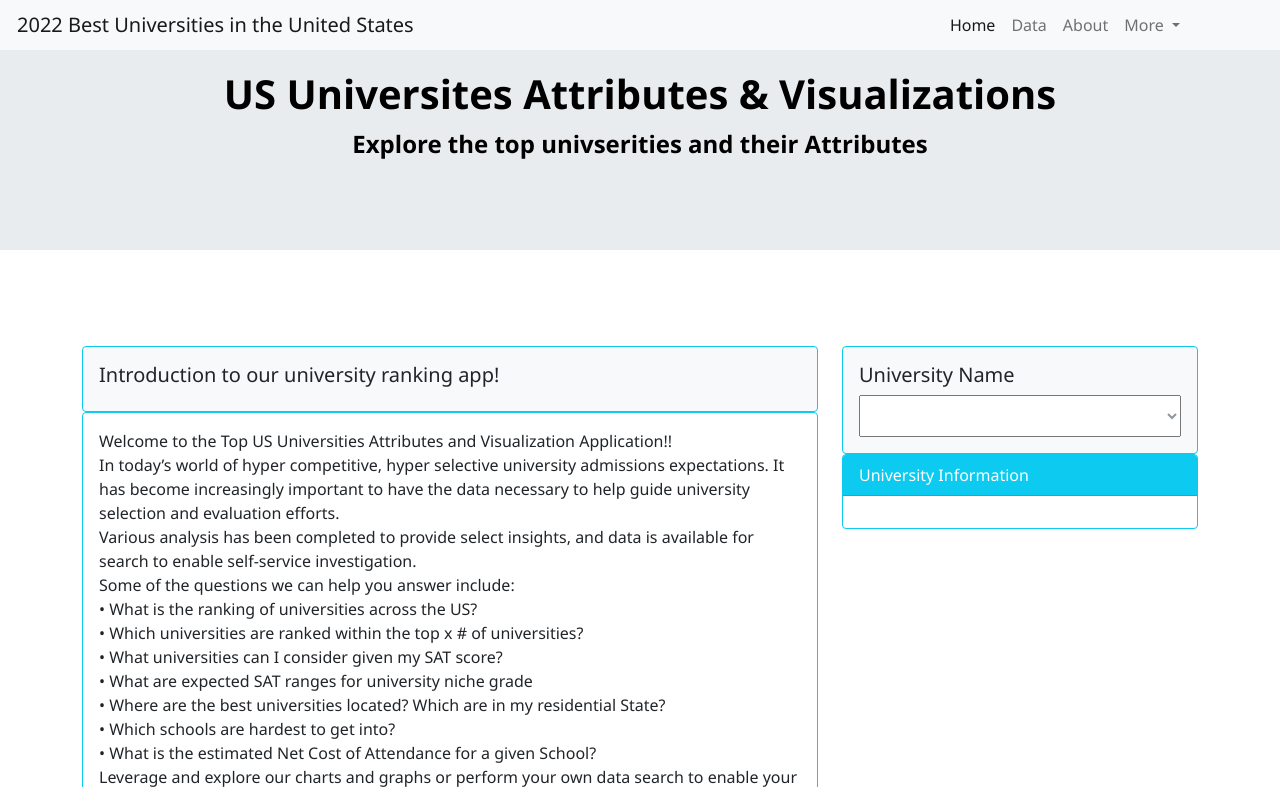
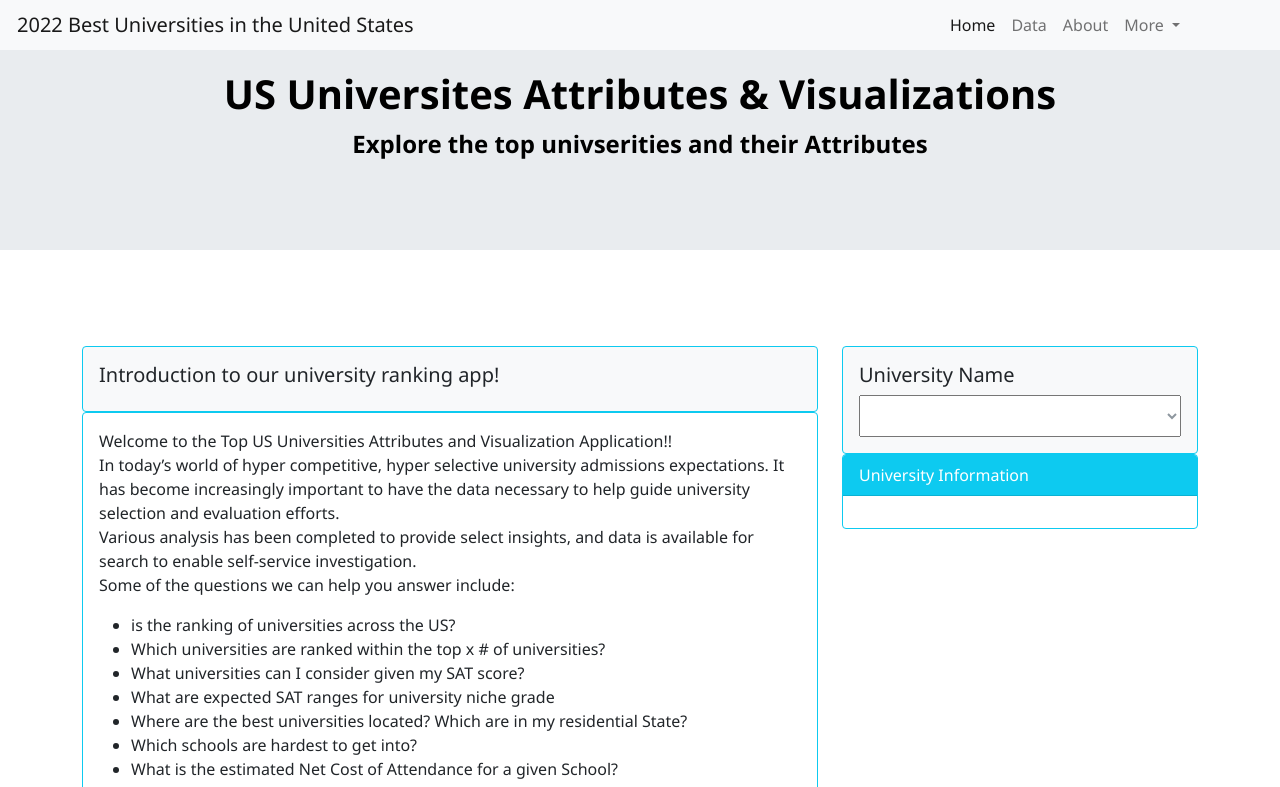
Before and after one commit to ZiboZhao0804/University-Ranking, a Flask app: page / in a window 1280 px wide. Shown: the top 787 px of the page. Run offline with Flask 2, Linux system fonts and the light colour scheme; data that the repository does not hold is empty; some libraries are stand-ins or nearby versions; grey boxes are pictures that could not be loaded.

Commit message:
update index

```diff
--- a/static/css/style.css
+++ b/static/css/style.css
@@ -331,3 +331,7 @@ select {
 /* .dropdown-item {
   font-size: 10;
 } */
+
+.class {
+  text-indent: 25px;
+}
--- a/templates/index.html
+++ b/templates/index.html
@@ -71,14 +71,16 @@
                   In today’s world of hyper competitive, hyper selective university admissions expectations.
                   It has become increasingly important to have the data necessary to help guide university selection and evaluation efforts.<br>
                   Various analysis has been completed to provide select insights, and data is available for search to enable self-service investigation.<br>
-                  Some of the questions we can help you answer include:<br>
-                  &#8226; What is the ranking of universities across the US?<br>
-                  &#8226; Which universities are ranked within the top x # of universities?<br>
-                  &#8226; What universities can I consider given my SAT score?<br>
-                  &#8226; What are expected SAT ranges for university niche grade<br>
-                  &#8226; Where are the best universities located?  Which are in my residential State?<br>
-                  &#8226; Which schools are hardest to get into?<br>
-                  &#8226; What is the estimated Net Cost of Attendance for a given School?<br>
+                  Some of the questions we can help you answer include:
+                  <ul class="tab">
+                    <li>is the ranking of universities across the US?</li>
+                    <li>Which universities are ranked within the top x # of universities?</li>
+                    <li>What universities can I consider given my SAT score?</li>
+                    <li>What are expected SAT ranges for university niche grade</li>
+                    <li>Where are the best universities located?  Which are in my residential State?</li>
+                    <li>Which schools are hardest to get into?</li>
+                    <li>What is the estimated Net Cost of Attendance for a given School?</li>
+                  </ul>
                   Leverage and explore our charts and graphs or perform your own data search to enable your research.
                 </p>
               </div>
```
